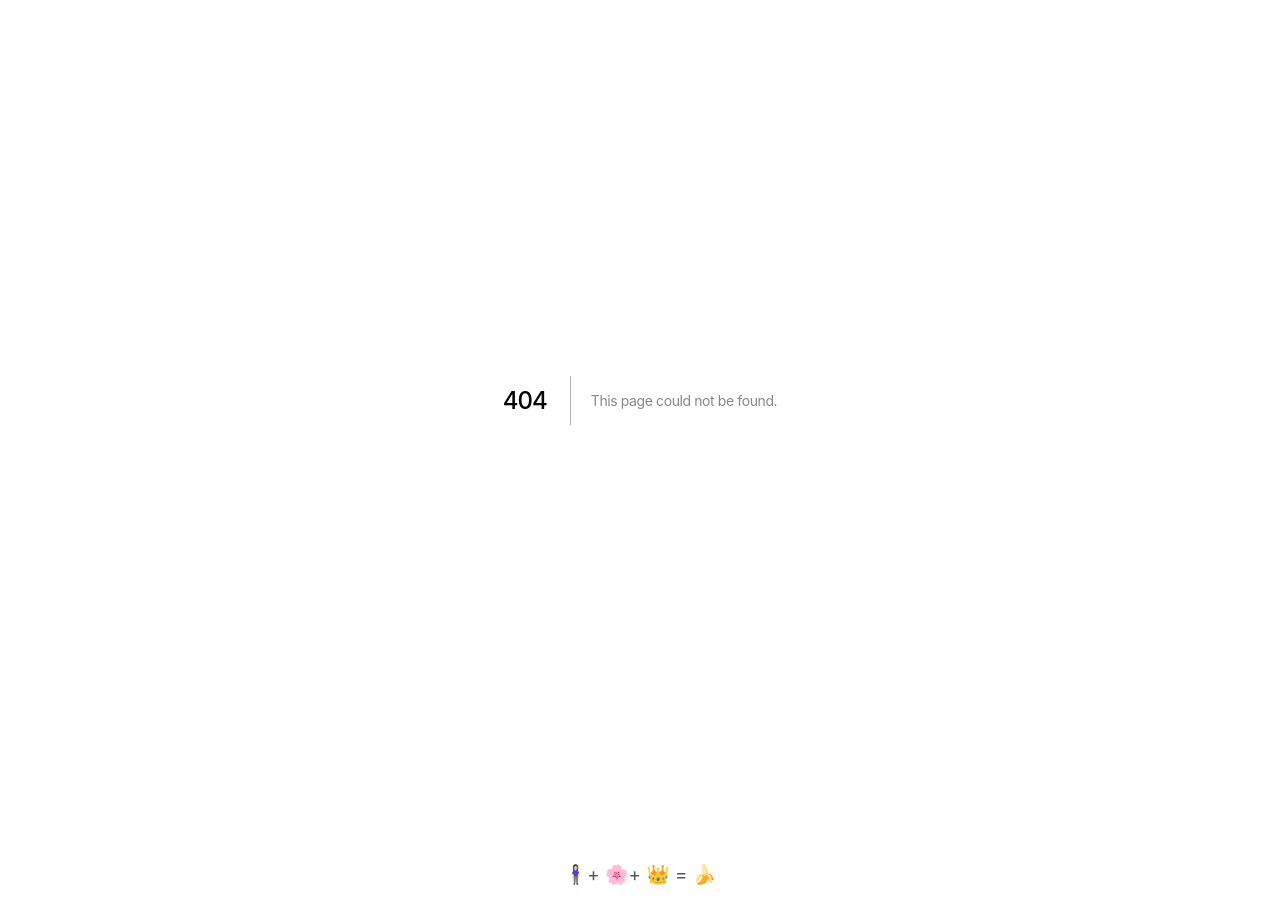
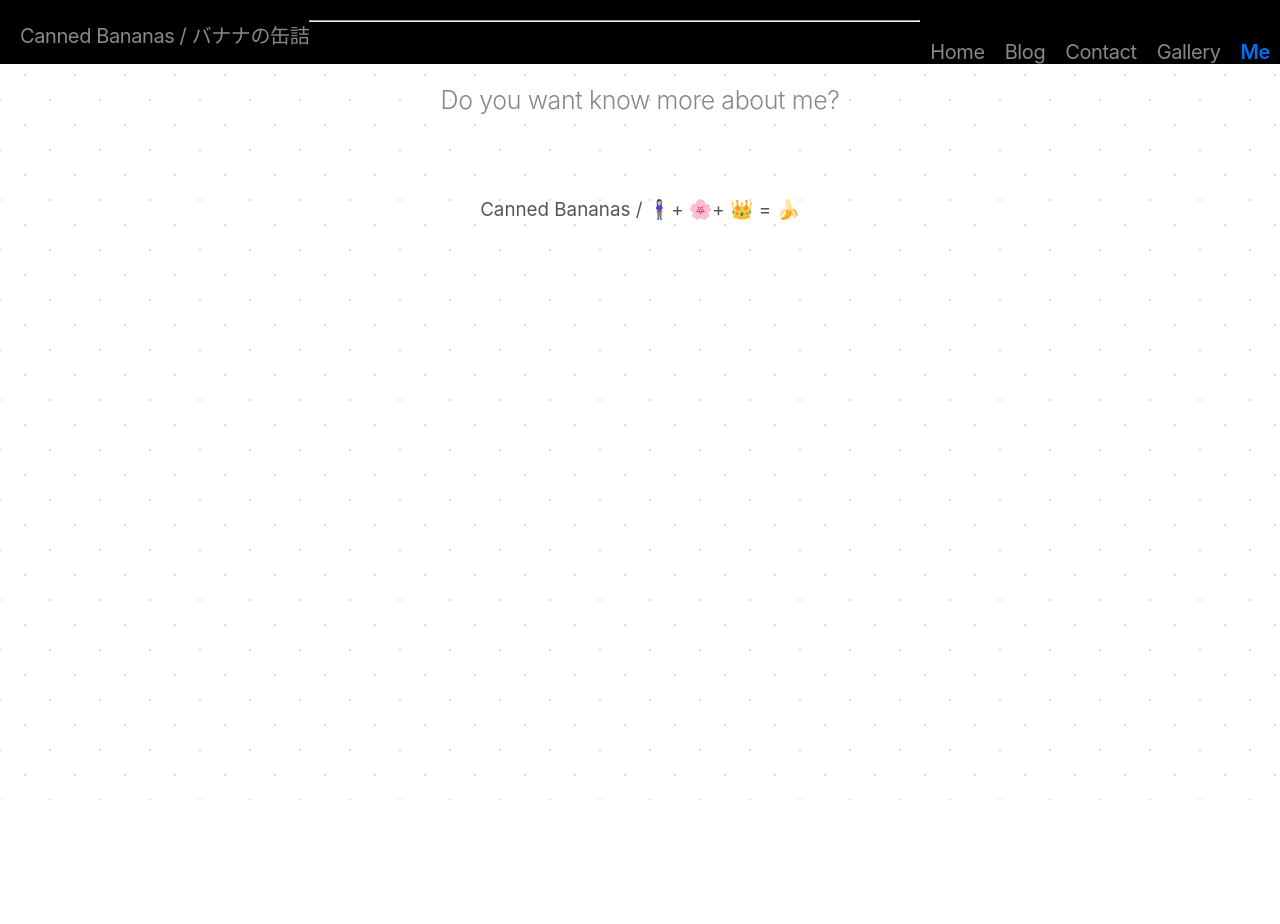
Before and after one commit to standingflower0607/notion-blog, a Next.js app: page /me in a window 1280 px wide. Before the commit this address had no page. Shown: the top 924 px of the page. After the commit the page ends 800 px from the top, so only its background shows below. Built offline with nearby package versions, Linux system fonts and the light colour scheme.

Commit message:
modify design a bit

```diff
--- a/src/components/footer.tsx
+++ b/src/components/footer.tsx
@@ -3,7 +3,7 @@ import ExtLink from './ext-link'
 export default () => (
   <>
     <footer>
-      <p>🧍🏻‍♀+ 🌸+ 👑 = 🍌</p>
+      <p>Canned Bananas / 🧍🏻‍♀+ 🌸+ 👑 = 🍌</p>
     </footer>
   </>
 )
--- a/src/components/header.tsx
+++ b/src/components/header.tsx
@@ -8,6 +8,8 @@ const navItems: { label: string; page?: string; link?: string }[] = [
   { label: 'Home', page: '/' },
   { label: 'Blog', page: '/blog' },
   { label: 'Contact', page: '/contact' },
+  { label: 'Gallery', page: '/gallery' },
+  { label: 'Me', page: '/me' },
 ]
 
 const ogImageUrl = 'https://notion-blog.now.sh/og-image.png'
@@ -28,7 +30,7 @@ export default ({ titlePre = '' }) => {
       </Head>
       <div>
         <span className="icon">
-          <a href="">Canned Bananas / バナナの缶詰</a>
+          <a href="/">Canned Bananas / バナナの缶詰</a>
         </span>
         <ul>
           {navItems.map(({ label, page, link }) => (
--- a/src/pages/blog/index.tsx
+++ b/src/pages/blog/index.tsx
@@ -63,7 +63,7 @@ export default ({ posts = [], preview }) => {
         </div>
       )}
       <div className={`${sharedStyles.layout} ${blogStyles.blogIndex}`}>
-        <h1>My Notion Blog</h1>
+        <h1>My Blog</h1>
         {posts.length === 0 && (
           <p className={blogStyles.noPosts}>There are no posts yet</p>
         )}
--- a/src/pages/contact.tsx
+++ b/src/pages/contact.tsx
@@ -27,14 +27,12 @@ export default () => (
     <Header titlePre="Contact" />
     <div className={sharedStyles.layout}>
       <div className={contactStyles.avatar}>
-        <img src="/avatar.png" alt="avatar with letters JJ" height={60} />
+        <img src="/for_insta.jpg" alt="me" height={60} />
       </div>
 
       <h1 style={{ marginTop: 0 }}>Contact</h1>
 
-      <div className={contactStyles.name}>
-        Kan Tachibana
-      </div>
+      <div className={contactStyles.name}>Kan Tachibana</div>
 
       <div className={contactStyles.links}>
         {contacts.map(({ Comp, link, alt }) => {
--- /dev/null
+++ b/src/pages/me.tsx
@@ -0,0 +1,15 @@
+import Link from 'next/link'
+import Header from '../components/header'
+import ExtLink from '../components/ext-link'
+import Features from '../components/features'
+import GitHub from '../components/svgs/github'
+import sharedStyles from '../styles/shared.module.css'
+
+export default () => (
+  <>
+    <Header titlePre="Me" />
+    <div className={sharedStyles.layout}>
+      <h2>Do you want know more about me?</h2>
+    </div>
+  </>
+)
--- a/src/styles/contact.module.css
+++ b/src/styles/contact.module.css
@@ -21,6 +21,7 @@
   display: block;
   text-align: center;
   margin: 1rem 0;
+  border-radius: 50%;
 }
 
 .avatar img {
--- a/src/styles/global.css
+++ b/src/styles/global.css
@@ -288,6 +288,7 @@ mark {
 }
 
 .icon {
+  margin-left: 1rem;
   float: left;
   color: white;
 }
--- a/src/styles/header.module.css
+++ b/src/styles/header.module.css
@@ -5,9 +5,11 @@
   text-align: center;
   letter-spacing: -0.02em;
   background-color: black;
+  color: whitesmoke;
 }
 
 .header ul {
+  float: right;
   list-style: none;
   padding: 0;
 }
```
Also changed, not shown: src/pages/gallery.tsx (added, +15 -0 lines).
